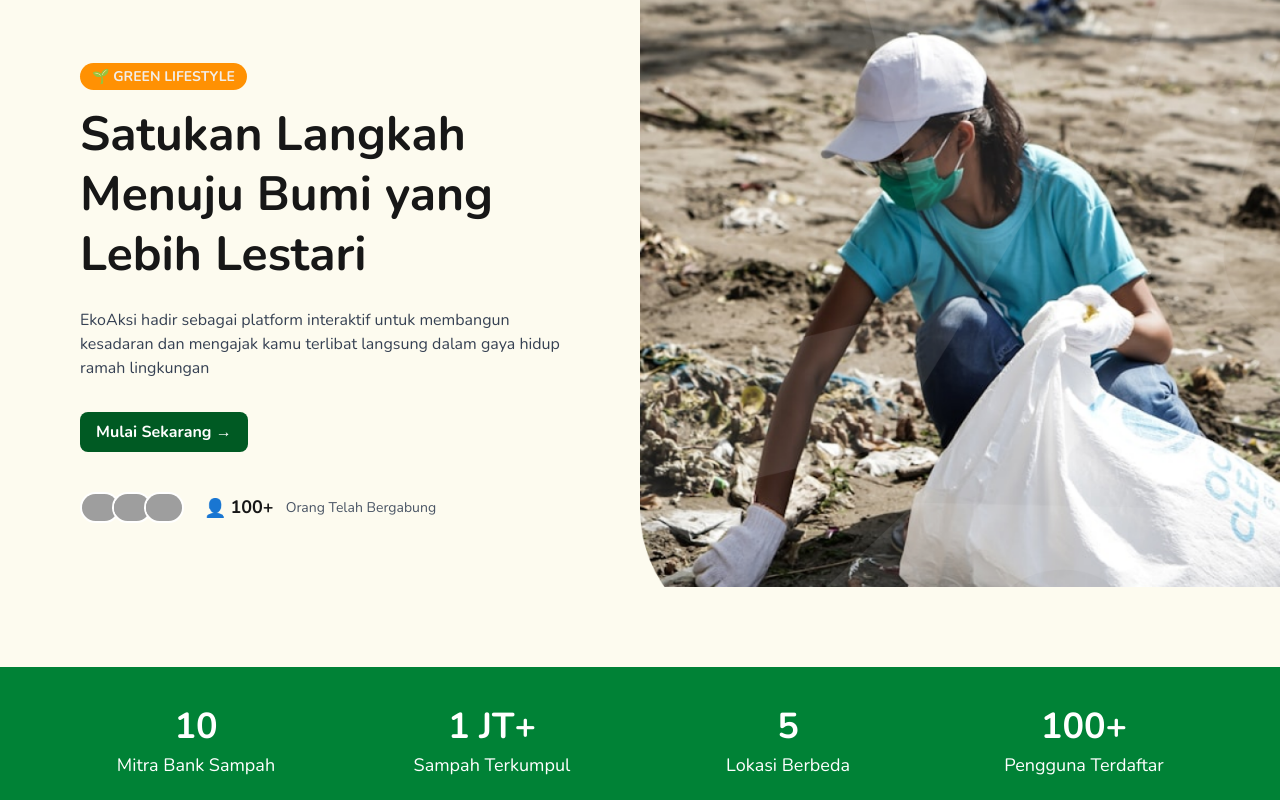
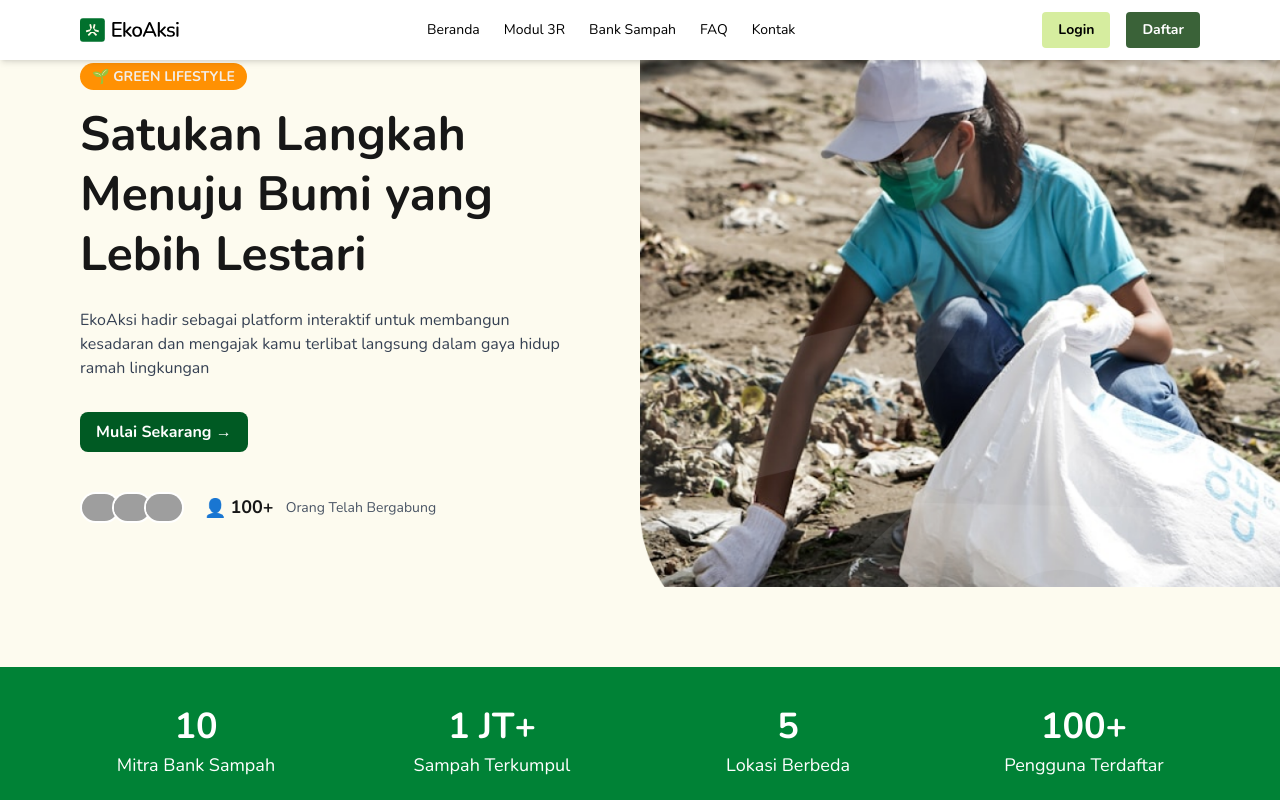
Before and after one commit to LeoDoesCode17/eko_aksi_devforge_hackathon, a Next.js app: page / in a window 1280 px wide. Shown: the top 800 px of the page. Built offline with nearby package versions, Linux system fonts and the light colour scheme; grey boxes are pictures that could not be loaded.

Commit message:
feat: add navbar in landing page

```diff
--- a/src/app/page.js
+++ b/src/app/page.js
@@ -4,6 +4,7 @@ import Image from 'next/image';
 import Link from 'next/link';
 import { useState } from "react";
 import LoginModal from './auth/login/LoginModal';
+import Navbar from './components/Navbar';
 
 function FAQAccordion() {
   const [open, setOpen] = useState(0);
@@ -171,7 +172,9 @@ function Modul3RAccordion() {
 export default function Home() {
   const [showLogin, setShowLogin] = useState(false);
   return (
-    <main className="min-h-screen bg-[#FDFBEF] flex flex-col">
+    <>
+    <Navbar />
+      <main className="min-h-screen bg-[#FDFBEF] flex flex-col">
       {/* Landing Section: dua kolom */}
       <section className="flex w-full">
         {/* Kiri: Konten */}
@@ -286,7 +289,8 @@ export default function Home() {
         </section>
       </section>
       <LoginModal open={showLogin} onClose={() => setShowLogin(false)} />
-    </main>
+    </main></>
+
   );
 }
 
```
